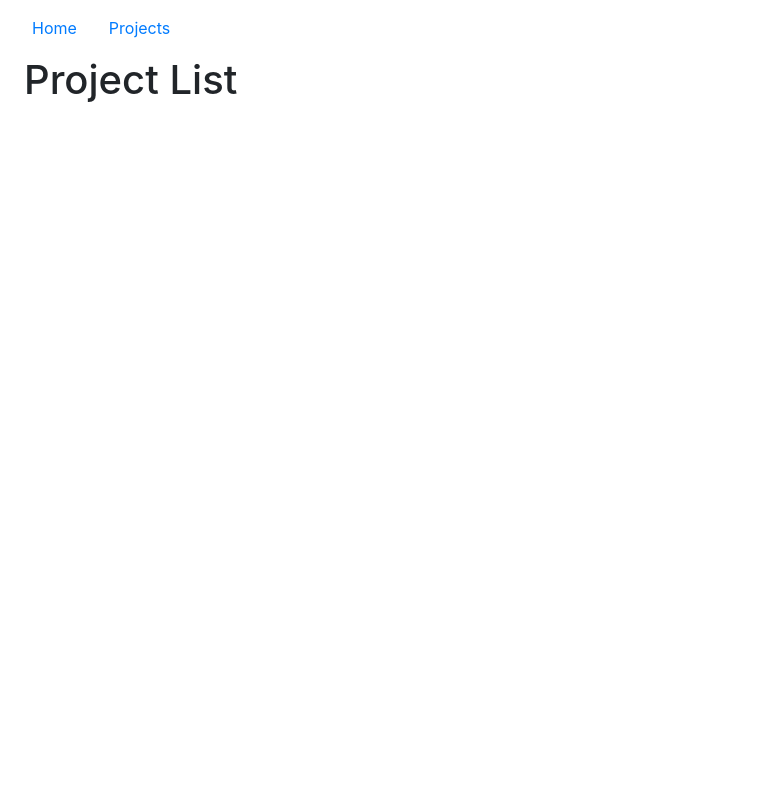
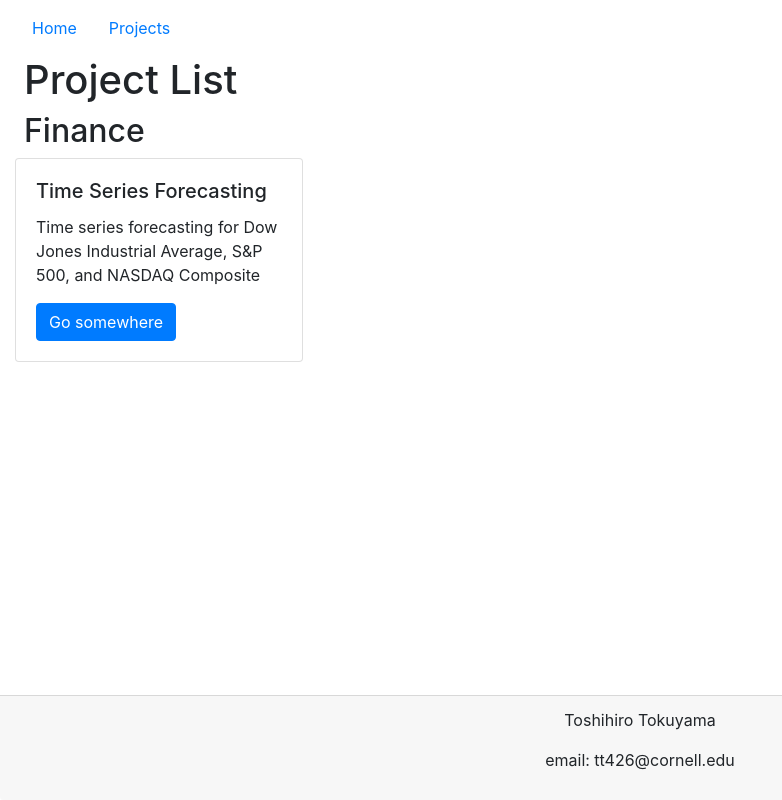
Before and after one commit to tt0507/ML_website, a Flask app: page /project in a window 1280 px wide. Shown: the whole page, without its empty margins (0-782 px from the left). Run offline with Flask 2, Linux system fonts and the light colour scheme; some libraries are stand-ins or nearby versions.

Commit message:
create project workflow

```diff
--- a/app/routes.py
+++ b/app/routes.py
@@ -9,4 +9,16 @@ def index():
 
 @app.route('/project')
 def project():
-    return render_template('project.html', title='Projects', header="Project List")
+    finance = [
+        {
+            'title': 'Time Series Forecasting',
+            'description': 'Time series forecasting for Dow Jones Industrial Average, S&P 500, and NASDAQ Composite',
+            'link': '/project/time_forecast'
+        }
+    ]
+    return render_template('project.html', title='Projects', header="Project List", finance=finance)
+
+
+@app.route('/project/time_forecast')
+def project_time_forecast():
+    return render_template('project/time_forecast.html')
--- /dev/null
+++ b/app/static/css/styles.css
@@ -0,0 +1,13 @@
+.footer {
+    position: absolute;
+    left: 0;
+    bottom: 0;
+    right: 0;
+    /*padding: 1rem;*/
+    width: 100%;
+    text-align: center;
+}
+
+.box {
+    box-sizing: content-box;
+}
--- a/app/templates/base.html
+++ b/app/templates/base.html
@@ -4,7 +4,7 @@
   <meta charset="UTF-8">
   <meta content="width=device-width, initial-scale=1, shrink-to-fit=no" name="viewport">
 
-  <link rel="stylesheet" type="text/css" href="{{ url_for('static', filename='styles.css') }}">
+  <link rel="stylesheet" type="text/css" href="{{ url_for('static', filename='css/styles.css') }}">
   <!-- Bootstrap CSS -->
   <link crossorigin="anonymous" href="https://stackpath.bootstrapcdn.com/bootstrap/4.3.1/css/bootstrap.min.css"
         integrity="sha384-ggOyR0iXCbMQv3Xipma34MD+dH/1fQ784/j6cY/iJTQUOhcWr7x9JvoRxT2MZw1T" rel="stylesheet">
@@ -24,6 +24,13 @@
 <main>
   {% block content %}{% endblock %}
 </main>
+
+<div class="footer">
+  <footer class="card-footer">
+    <p>Toshihiro Tokuyama</p>
+    <p>email: tt426@cornell.edu</p>
+  </footer>
+</div>
 <!--<script src="{{ url_for('static', filename='scripts.js') }}"></script>-->
 <!-- Optional JavaScript -->
 <!-- jQuery first, then Popper.js, then Bootstrap JS -->
--- a/app/templates/project.html
+++ b/app/templates/project.html
@@ -2,4 +2,20 @@
 
 {% block content %}
 <h1 class="pl-4">{{header}}</h1>
+<h2 class="pl-4">Finance</h2>
+
+<div class="container-fluid">
+  <div class="flex">
+    {% for project in finance %}
+    <div class="card" style="width: 18rem;">
+      <!--  <img class="card-img-top" src="..." alt="Card image cap">-->
+      <div class="card-body">
+        <h5 class="card-title">{{project.title}}</h5>
+        <p class="card-text">{{project.description}}</p>
+        <a href="{{project.link}}" class="btn btn-primary">Go somewhere</a>
+      </div>
+    </div>
+    {% endfor %}
+  </div>
+</div>
 {% endblock %}
--- /dev/null
+++ b/app/templates/project/time_forecast.html
@@ -0,0 +1,6 @@
+{% extends "base.html" %}
+
+{% block content %}
+<h3 class="pl-4">Time series forecasting</h3>
+<p class="pl-4">Dow Jones Industrial Average, S&P 500, and NASDAQ Composite</p>
+{% endblock %}
```
Also changed, not shown: app/static/styles.css (deleted).
